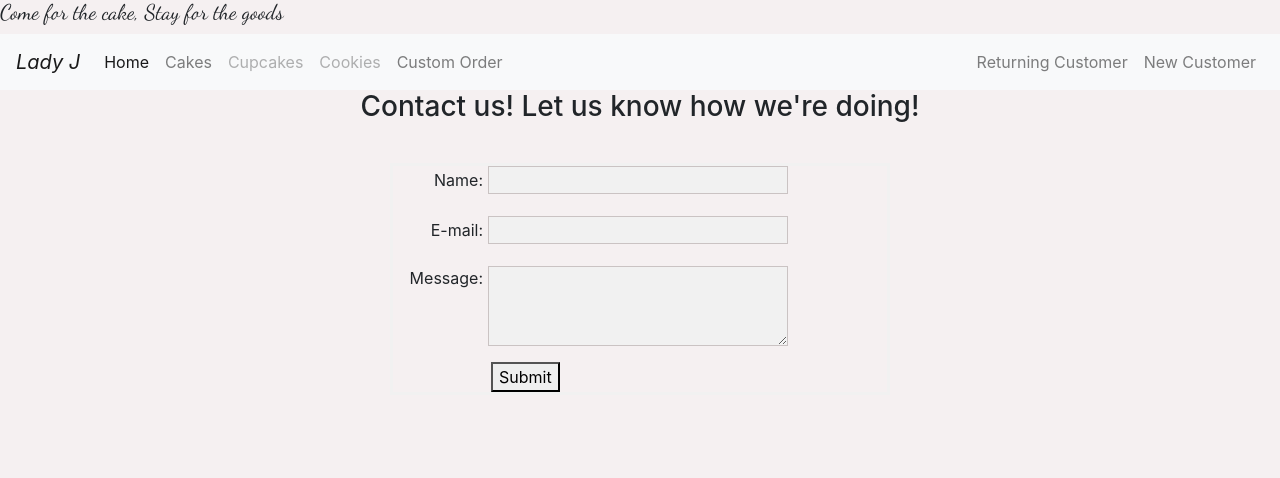
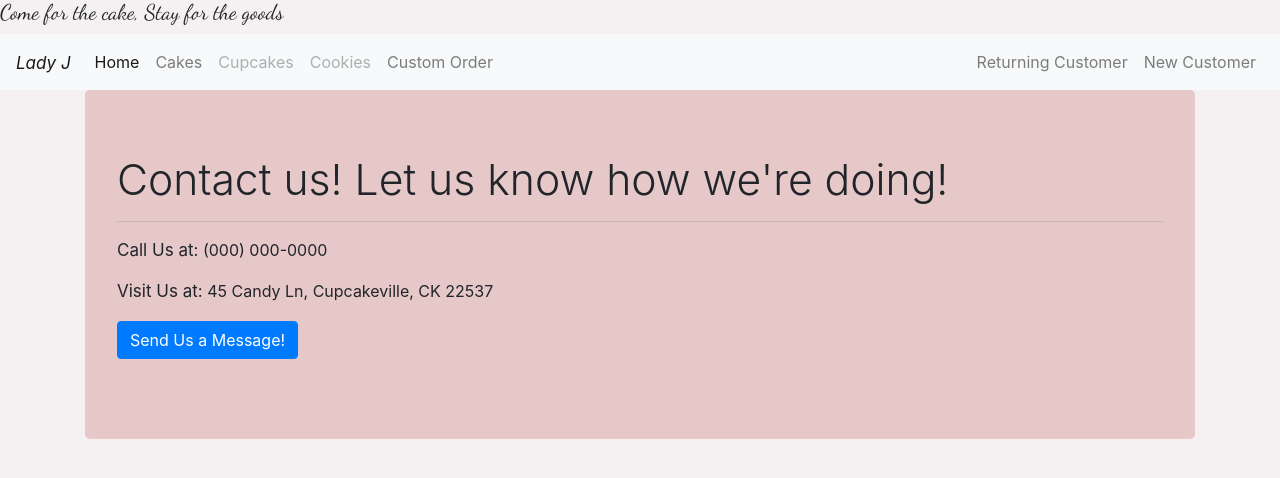
Before and after one commit to JoycesCodes/html-css-capstone, a plain HTML site: page contactus.html in a window 1280 px wide. Drawn offline with nearby package versions, Linux system fonts and the light colour scheme.

Commit message:
added jumbotron to contactUs page

```diff
--- a/contactus.html
+++ b/contactus.html
@@ -1,5 +1,6 @@
 <!DOCTYPE html>
 <html>
+
 <head>
     <title>Contact Us!</title>
     <link rel="stylesheet" href="https://cdn.jsdelivr.net/npm/bootstrap@4.6.0/dist/css/bootstrap.min.css"
@@ -9,18 +10,21 @@
     <link rel="preconnect" href="https://fonts.gstatic.com">
     <link href="https://fonts.googleapis.com/css2?family=Dancing+Script&display=swap" rel="stylesheet">
 </head>
+
 <body>
     <header>
         <!--insert image here of logo-->
         <h2 class="slogan">Come for the cake, Stay for the goods</h2>
         <nav class="navbar navbar-expand-lg navbar-light bg-light">
             <a class="navbar-brand" href="index.html"><span class="italics">Lady J</span></a>
-                <button class="navbar-toggler" type="button" data-toggle="collapse" data-target="#navbarNavAltMarkup" aria-controls="navbarNavAltMarkup" aria-expanded="false" aria-label="Toggle navigation">
+            <button class="navbar-toggler" type="button" data-toggle="collapse" data-target="#navbarNavAltMarkup"
+                aria-controls="navbarNavAltMarkup" aria-expanded="false" aria-label="Toggle navigation">
                 <span class="navbar-toggler-icon"></span>
             </button>
             <div class="collapse navbar-collapse text-right" id="navbarNavAltMarkup">
                 <div class="navbar-nav mr-auto">
-                    <a class="nav-item nav-link active" href="index.html">Home <span class="sr-only">(current)</span></a>
+                    <a class="nav-item nav-link active" href="index.html">Home <span
+                            class="sr-only">(current)</span></a>
                     <a class="nav-item nav-link" href="products.html">Cakes</a>
                     <a class="nav-item nav-link disabled" href="#">Cupcakes</a>
                     <a class="nav-item nav-link disabled" href="#">Cookies</a>
@@ -33,8 +37,27 @@
             </div>
         </nav>
     </header>
-        <main>
-            <h3>Contact us! Let us know how we're doing!<br></h3>
+    <main class="container">
+        <div class="jumbotron">
+            <h1 class="display-4">Contact us! Let us know how we're doing!</h1>
+            <hr>
+            <p class="lead">
+            <p><span>Call Us at:</span> (000) 000-0000</p>
+            <p><span>Visit Us at:</span> 45 Candy Ln, Cupcakeville, CK 22537</p>
+            <button type="button" class="btn btn-primary" data-toggle="modal" data-target="#exampleModalCenter">
+                Send Us a Message!
+            </button>
+            <div class="modal fade" id="exampleModalCenter" tabindex="-1" role="dialog"
+                aria-labelledby="exampleModalCenterTitle" aria-hidden="true">
+                <div class="modal-dialog modal-dialog-centered" role="document">
+                    <div class="modal-content">
+                        <div class="modal-header">
+                            <h5 class="modal-title" id="exampleModalLongTitle">Contact Us</h5>
+                            <button type="button" class="close" data-dismiss="modal" aria-label="Close">
+                                <span aria-hidden="true">&times;</span>
+                            </button>
+                        </div>
+                        <div class="modal-body">
                             <form action="/my-handling-form-page" method="post">
                                 <ul>
                                     <li>
@@ -49,17 +72,31 @@
                                         <label for="msg">Message:</label>
                                         <textarea id="msg" name="user_msg"></textarea>
                                     </li>
-                <li class="button">
-                    <button type="submit">Submit</button>
-                </li>
                                 </ul>
                             </form>
+                        </div>
+                        <div class="modal-footer">
+                            <button type="button" class="btn btn-secondary" data-dismiss="modal">Close</button>
+                            <button type="submit" class="btn btn-primary">Send Message</button>
+                        </div>
+                    </div>
+                </div>
+            </div>
+            </p>
+        </div>
     </main>
     <footer>
 
     </footer>
-        <script src="https://code.jquery.com/jquery-3.2.1.slim.min.js" integrity="sha384-KJ3o2DKtIkvYIK3UENzmM7KCkRr/rE9/Qpg6aAZGJwFDMVNA/GpGFF93hXpG5KkN" crossorigin="anonymous"></script>
-<script src="https://cdnjs.cloudflare.com/ajax/libs/popper.js/1.12.9/umd/popper.min.js" integrity="sha384-ApNbgh9B+Y1QKtv3Rn7W3mgPxhU9K/ScQsAP7hUibX39j7fakFPskvXusvfa0b4Q" crossorigin="anonymous"></script>
-<script src="https://maxcdn.bootstrapcdn.com/bootstrap/4.0.0/js/bootstrap.min.js" integrity="sha384-JZR6Spejh4U02d8jOt6vLEHfe/JQGiRRSQQxSfFWpi1MquVdAyjUar5+76PVCmYl" crossorigin="anonymous"></script>
+    <script src="https://code.jquery.com/jquery-3.2.1.slim.min.js"
+        integrity="sha384-KJ3o2DKtIkvYIK3UENzmM7KCkRr/rE9/Qpg6aAZGJwFDMVNA/GpGFF93hXpG5KkN"
+        crossorigin="anonymous"></script>
+    <script src="https://cdnjs.cloudflare.com/ajax/libs/popper.js/1.12.9/umd/popper.min.js"
+        integrity="sha384-ApNbgh9B+Y1QKtv3Rn7W3mgPxhU9K/ScQsAP7hUibX39j7fakFPskvXusvfa0b4Q"
+        crossorigin="anonymous"></script>
+    <script src="https://maxcdn.bootstrapcdn.com/bootstrap/4.0.0/js/bootstrap.min.js"
+        integrity="sha384-JZR6Spejh4U02d8jOt6vLEHfe/JQGiRRSQQxSfFWpi1MquVdAyjUar5+76PVCmYl"
+        crossorigin="anonymous"></script>
 </body>
+
 </html>
--- a/css/contactUs.css
+++ b/css/contactUs.css
@@ -1,4 +1,4 @@
-h3{
+/*h3{
     text-align: center;
 }
 form{
@@ -6,25 +6,9 @@ form{
     margin: 40px auto;
     width: 75%;
 }
-ul{
-    list-style: none;
-    padding: 0;
-    margin: 0;
-}
+
 form li+li{
     margin-top: 1em;
-}
-label{
-    display: inline-block;
-    width: 90px;
-    text-align: right;
-}
-input, textarea{
-    font: 1em, sans-serif;
-    width: 300px;
-    box-sizing: border-box;
-    border: 1px solid rgb(202, 195, 195);
-    background: #f1f1f1;
 }
 input:focus, textarea:focus{
     border-color: #000;
@@ -33,11 +17,29 @@ textarea{
     vertical-align: top;
     height: 5em;
 }
-.button{
-    padding-left: 90px;
+*/
+input, textarea{
+    font: 1em, sans-serif;
+    width: 300px;
 }
-button{
-    margin-left: .5em;
+ul{
+    list-style: none;
+    padding: 0;
+    margin: 0;
+}
+label{
+    display: inline-block;
+    width: 90px;
+    text-align: right;
+}
+span{
+    font-size: 17px;
+}
+.jumbotron{
+    background-color: #e6c8c8;
+}
+.display-4{
+    font-size: 32pt;
 }
 
 @media screen and (min-width: 1280px) {
```
Also changed, not shown: products.html (+0 -1 lines). Lines whose indentation alone changed are shown as unchanged.
